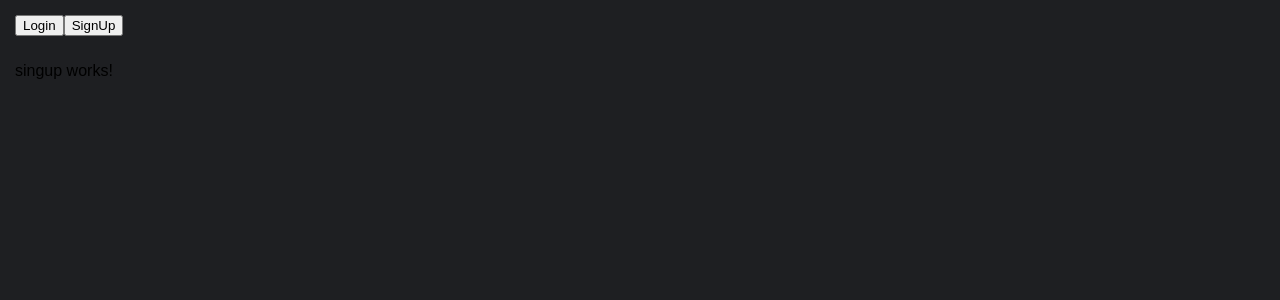
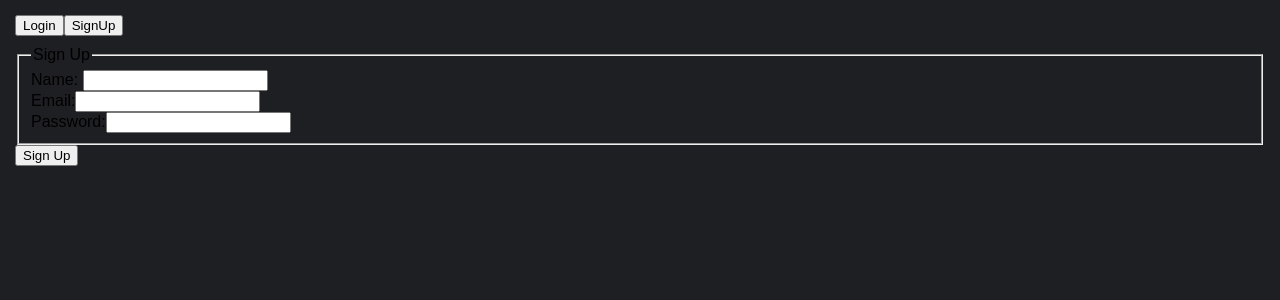
Before and after one commit to juanvergara3/sofka-todo-frontend, an Angular app: page /signup in a window 1280 px wide. Shown: the top 300 px of the page. Built offline with nearby package versions, Linux system fonts and the light colour scheme.

Commit message:
Implementación del signUp

```diff
--- a/src/app/pages/singup/singup.component.html
+++ b/src/app/pages/singup/singup.component.html
@@ -1 +1,20 @@
-<p>singup works!</p>
+<form [formGroup]="signUpForm" (ngSubmit)="signUp()">
+    <fieldset>
+        <legend>Sign Up</legend>
+        <div class="form-field">
+            <label for="name">Name: </label>
+            <input id="name" name="name" formControlName="name">
+        </div>
+        <div class="form-field">
+            <label for="email">Email:</label>
+            <input id="email" name="email" formControlName="email">
+        </div>
+        <div class="form-field">
+            <label for="password">Password:</label>
+            <input id="password" name="password" formControlName="password" type="password">
+        </div>
+    </fieldset>
+    <div class="form-buttons">
+        <button type="submit" class="button button-primary">Sign Up</button>
+    </div>
+</form>
--- a/src/app/pages/singup/singup.component.ts
+++ b/src/app/pages/singup/singup.component.ts
@@ -1,18 +1,44 @@
 import { Component, inject } from '@angular/core';
+import { FormBuilder, FormGroup, ReactiveFormsModule, Validators } from '@angular/forms';
 import { AuthService } from '../../services/auth.service';
 import { Router } from '@angular/router';
 
 @Component({
   selector: 'app-singup',
   standalone: true,
-  imports: [],
+  imports: [ReactiveFormsModule],
   templateUrl: './singup.component.html',
   styleUrl: './singup.component.css'
 })
 export class SingupComponent {
 
+  signUpForm: FormGroup;
+
+  formBuilder = inject(FormBuilder);
   authService = inject(AuthService);
   router = inject(Router);
+
+  constructor() {
+    this.signUpForm = this.formBuilder.group({
+      name: ['', [Validators.required, Validators.minLength(3)]],
+      email: ['', [Validators.required, Validators.email]],
+      password: ['', [Validators.required, Validators.minLength(6)]]
+    });
+  }
+
+  signUp() {
+    const credentials = this.signUpForm.value;
+
+    if (credentials.name && credentials.email && credentials.password) {
+      this.authService.signUp(credentials.name, credentials.email, credentials.password)
+        .subscribe(
+          () => {
+            console.log("User signed up"); // this needs to be replaced for actual logic, but for now it enough to see that it works
+            this.router.navigateByUrl('/');
+          }
+        );
+    }
+  }
 
   ngOnInit() {
     if (this.authService.isLoggedIn())
--- a/src/app/services/auth.service.ts
+++ b/src/app/services/auth.service.ts
@@ -10,11 +10,20 @@ import { NameService } from './name.service';
 export class AuthService {
 
   apiService = inject(ApiService);
+  nameService = inject(NameService);
 
   baseUrl = 'auth';
 
   login(email: string, password: string) {
     return this.apiService.postRequest(`${this.baseUrl}/login`, { email, password })
+      .pipe(
+        tap((res: any) => this.setSession(res as { token: string })),
+        shareReplay()
+      );
+  }
+
+  signUp(name: string, email: string, password: string) {
+    return this.apiService.postRequest(`${this.baseUrl}/signup`, { name, email, password })
       .pipe(
         tap((res: any) => this.setSession(res as { token: string })),
         shareReplay()
```
